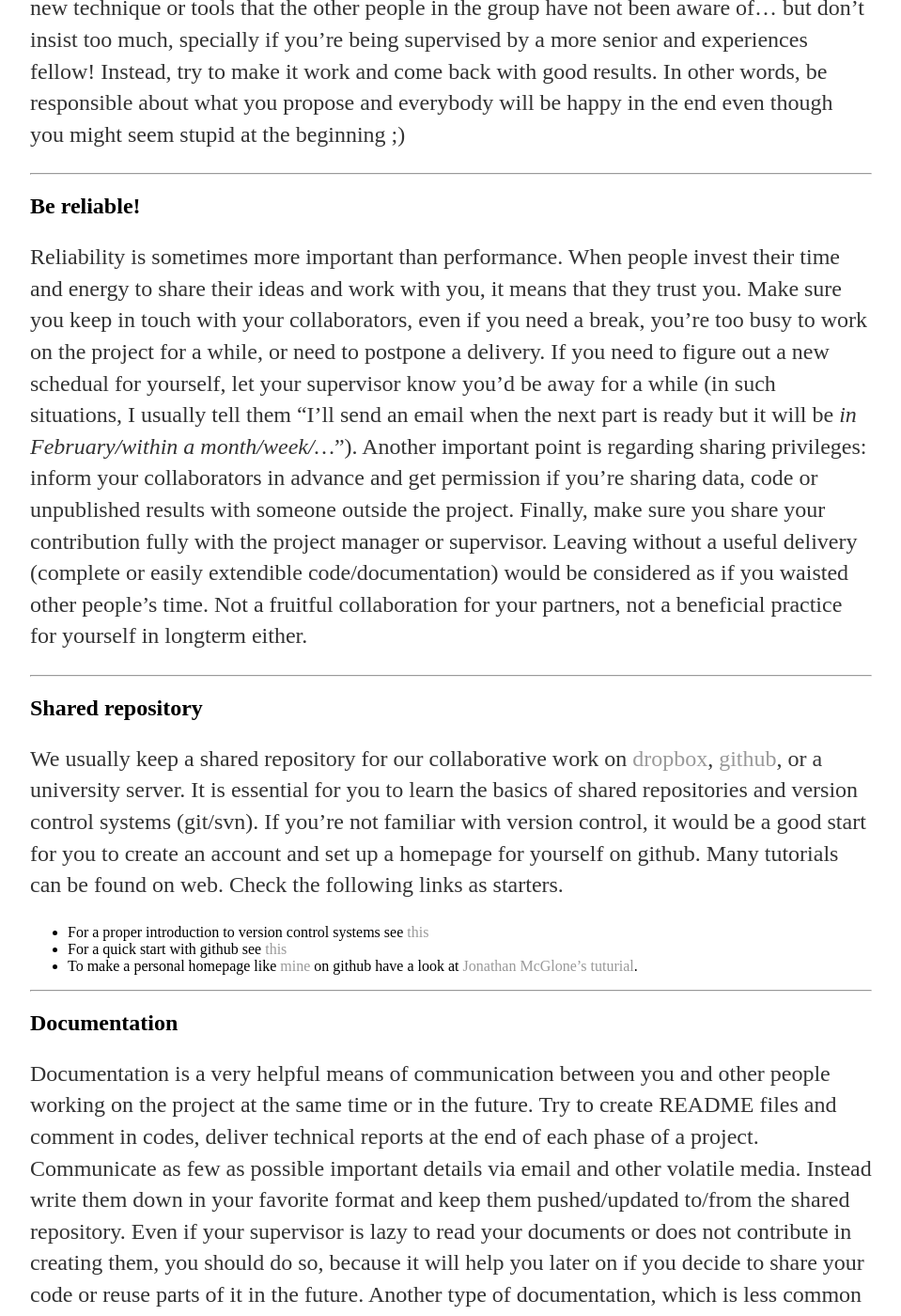
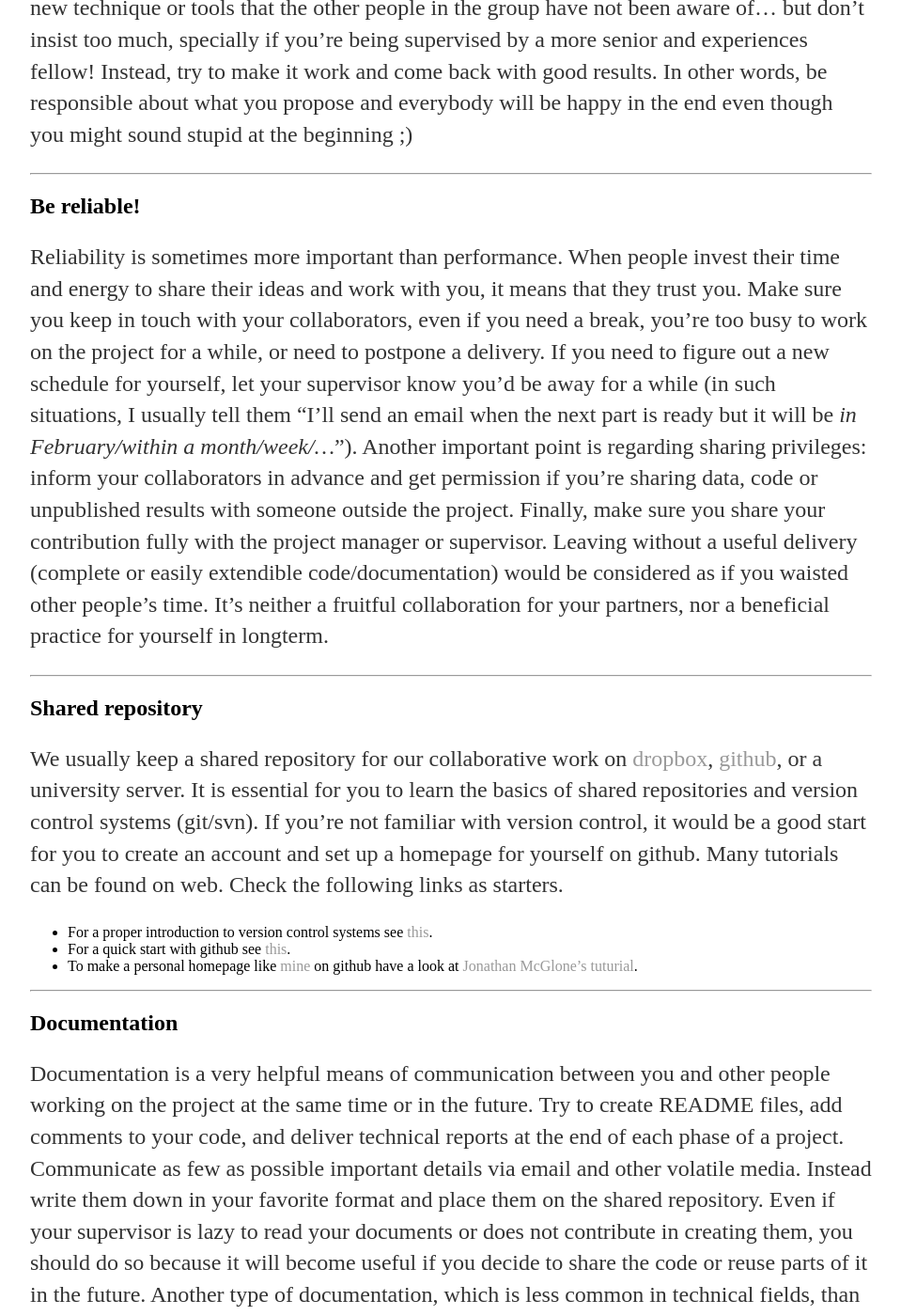
Before and after one commit to FTAsr/ftasr.github.io, a Jekyll site: the page built from _posts/2016-01-03-CollaborativeWork.md, in a window 1280 px wide and 1400 px high, scrolled down 1244 px. Shown: the whole window at 94% size, without its empty margins (160-1119 px from the left). Built offline with Jekyll 4.4.1, drawn with Linux system fonts in a browser that asks for light colours; some of the changed text lies outside the part shown.

Commit message:
new weblog post

```diff
--- a/_posts/2016-01-03-CollaborativeWork.md
+++ b/_posts/2016-01-03-CollaborativeWork.md
@@ -18,13 +18,13 @@
 
 ## Be ready to learn and teach!
 
-Starting any type of collaboration needs motivation and patience. If you miss one of these, teamwork does not suit you. Regardless of you being superior or not in the share of knowledge and skills you're bringing into the project, you should always be welcome to new approaches, ideas and strategies. I personally, believe in the famous quotes of Steve Jobs "Stay hungry. Stay foolish." The first part suggest that you should always push yourself to learn and experience different things. The second part though, means you should trust your intuition as well, thus don't be afraid of sharing your ideas if you think something needs to be done differently, reason about it! It is usually perceived positively when you introduce a new technique or tools that the other people in the group have not been aware of... but don't insist too much, specially if you're being supervised by a more senior and experiences fellow! Instead, try to make it work and come back with good results. In other words, be responsible about what you propose and everybody will be happy in the end even though you might seem stupid at the beginning ;)
+Starting any type of collaboration needs motivation and patience. If you miss one of these, teamwork does not suit you. Regardless of you being superior or not in the share of knowledge and skills you're bringing into the project, you should always be welcome to new approaches, ideas and strategies. I personally, believe in the famous quotes of Steve Jobs "Stay hungry. Stay foolish." The first part suggest that you should always push yourself to learn and experience different things. The second part though, means you should trust your intuition as well, thus don't be afraid of sharing your ideas if you think something needs to be done differently, reason about it! It is usually perceived positively when you introduce a new technique or tools that the other people in the group have not been aware of... but don't insist too much, specially if you're being supervised by a more senior and experiences fellow! Instead, try to make it work and come back with good results. In other words, be responsible about what you propose and everybody will be happy in the end even though you might sound stupid at the beginning ;)
 
 ------
 
 ## Be reliable!
 
-Reliability is sometimes more important than performance. When people invest their time and energy to share their ideas and work with you, it means that they trust you. Make sure you keep in touch with your collaborators, even if you need a break, you're too busy to work on the project for a while, or need to postpone a delivery. If you need to figure out a new schedual for yourself, let your supervisor know you'd be away for a while (in such situations, I usually tell them "I'll send an email when the next part is ready but it will be *in February/within a month/week/...*"). Another important point is regarding sharing privileges: inform your collaborators in advance and get permission if you're sharing data, code or unpublished results with someone outside the project. Finally, make sure you share your contribution fully with the project manager or supervisor. Leaving without a useful delivery (complete or easily extendible code/documentation) would be considered as if you waisted other people's time. Not a fruitful collaboration for your partners, not a beneficial practice for yourself in longterm either.
+Reliability is sometimes more important than performance. When people invest their time and energy to share their ideas and work with you, it means that they trust you. Make sure you keep in touch with your collaborators, even if you need a break, you're too busy to work on the project for a while, or need to postpone a delivery. If you need to figure out a new schedule for yourself, let your supervisor know you'd be away for a while (in such situations, I usually tell them "I'll send an email when the next part is ready but it will be *in February/within a month/week/...*"). Another important point is regarding sharing privileges: inform your collaborators in advance and get permission if you're sharing data, code or unpublished results with someone outside the project. Finally, make sure you share your contribution fully with the project manager or supervisor. Leaving without a useful delivery (complete or easily extendible code/documentation) would be considered as if you waisted other people's time. It's neither a fruitful collaboration for your partners, nor a beneficial practice for yourself in longterm.
 
 ------
 
@@ -32,14 +32,14 @@
 
 We usually keep a shared repository for our collaborative work on [dropbox](https://www.dropbox.com), [github](https://github.com/), or a university server. It is essential for you to learn the basics of shared repositories and version control systems (git/svn). If you're not familiar with version control, it would be a good start for you to create an account and set up a homepage for yourself on github. Many tutorials can be found on web. Check the following links as starters.
 
-- For a proper introduction to version control systems see [this](https://git-scm.com/book/en/v2/Getting-Started-About-Version-Control)
-- For a quick start with github see [this](https://guides.github.com/activities/hello-world/)
+- For a proper introduction to version control systems see [this](https://git-scm.com/book/en/v2/Getting-Started-About-Version-Control).
+- For a quick start with github see [this](https://guides.github.com/activities/hello-world/).
 - To make a personal homepage like [mine](https://ftasr.github.io/) on github have a look at [Jonathan McGlone's tuturial](http://jmcglone.com/guides/github-pages/).
 
 ------
 
 ## Documentation
 
-Documentation is a very helpful means of communication between you and other people working on the project at the same time or in the future. Try to create README files and comment in codes, deliver technical reports at the end of each phase of a project. Communicate as few as possible important details via email and other volatile media. Instead write them down in your favorite format and keep them pushed/updated to/from the shared repository. Even if your supervisor is lazy to read your documents or does not contribute in creating them, you should do so, because it will help you later on if you decide to share your code or reuse parts of it in the future. Another type of documentation, which is less common in technical fields, than in business, is meeting notes. Make sure you take notes of the issues discussed in a meeting, decisions, new goals and milestones. This is a very helpful means of communication with your supervisor, which shows your activity and continual commitment to the project. You can keep a shared folder on dropbox, where your notes are named and archived based on the meeting dates.
+Documentation is a very helpful means of communication between you and other people working on the project at the same time or in the future. Try to create README files, add comments to your code, and deliver technical reports at the end of each phase of a project. Communicate as few as possible important details via email and other volatile media. Instead write them down in your favorite format and place them on the shared repository. Even if your supervisor is lazy to read your documents or does not contribute in creating them, you should do so because it will become useful if you decide to share the code or reuse parts of it in the future. Another type of documentation, which is less common in technical fields, than in business, is meeting notes. Make sure you take notes of the issues discussed in a meeting, decisions, new goals and milestones. You can keep a shared folder on dropbox, where your notes are named and archived based on the meeting dates. It will function as a valid sign of your activity and continual commitment to the project. It is possible that you fail to deliver the results you were expecting you would at the beginning of a project; having documented the progress will help you explain why (to yourself and your collaborators).
 
 ------
```
